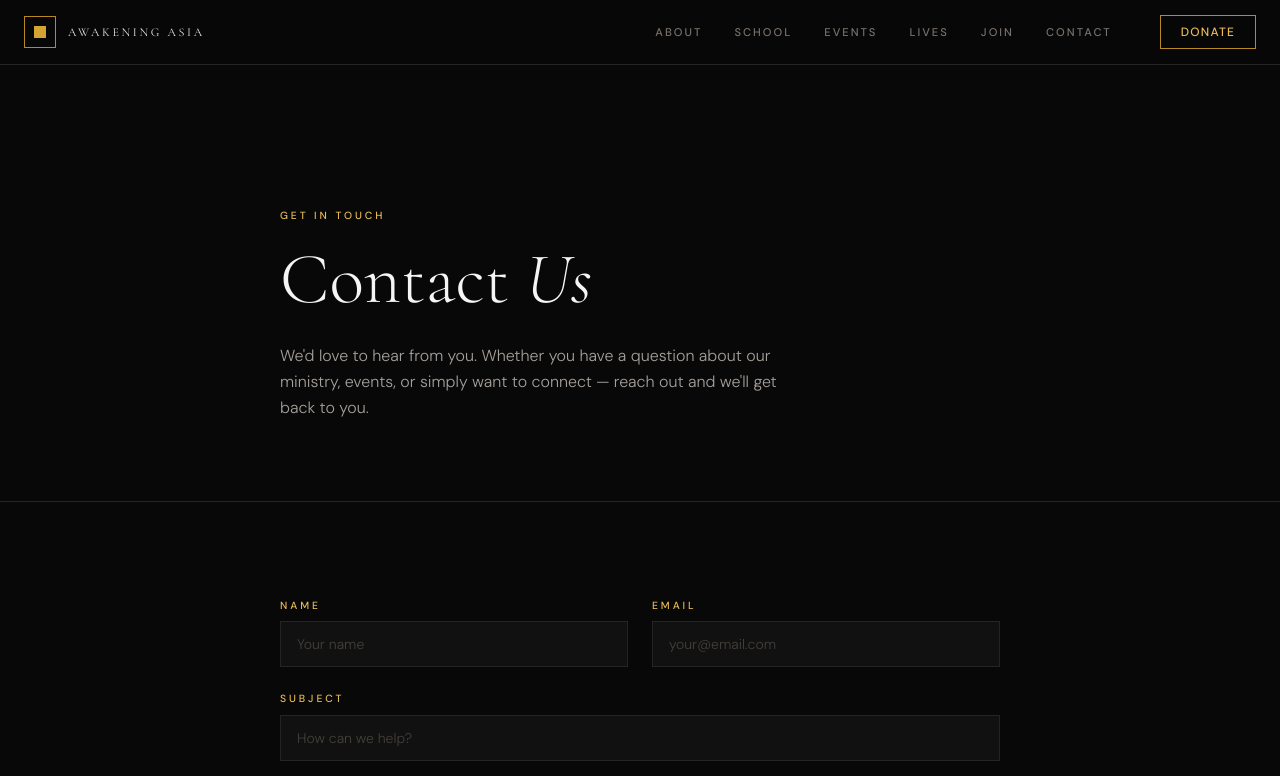
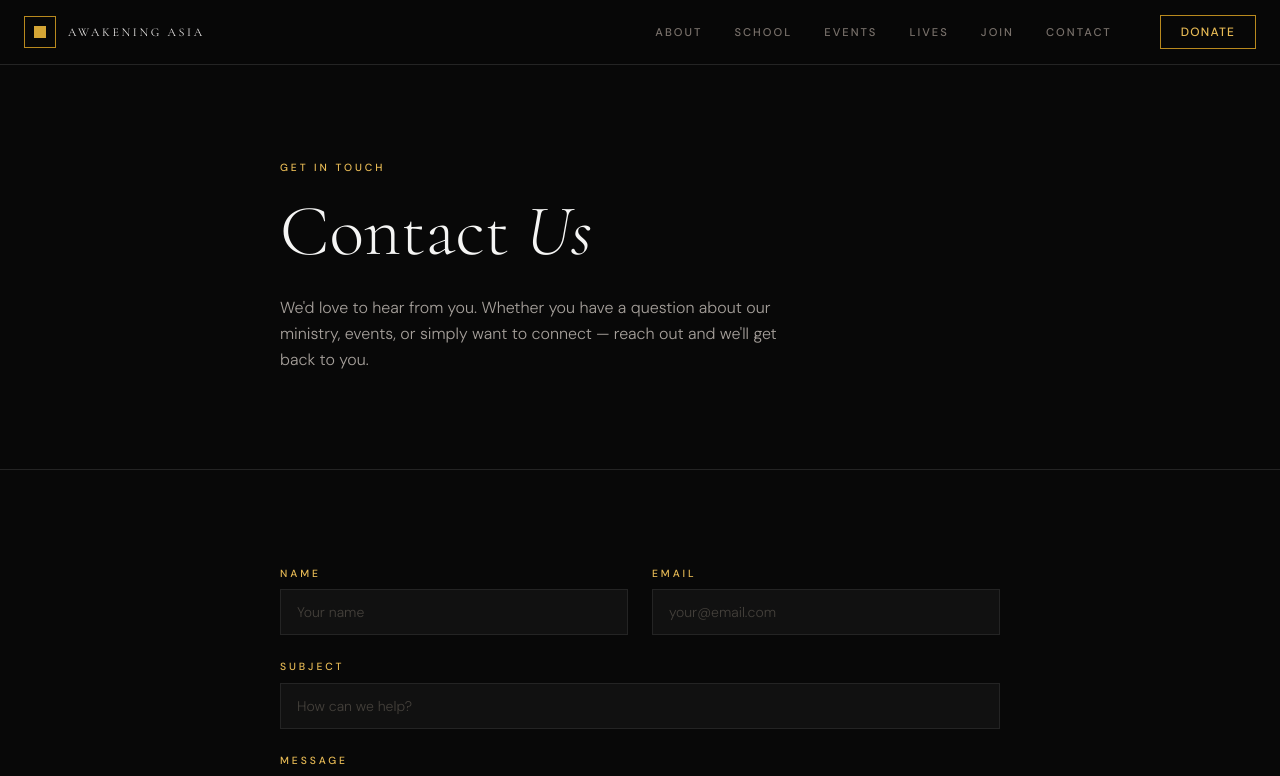
Before and after one commit to ichavesbr/awakening-asia, a Next.js app: page /contact in a window 1280 px wide. Shown: the top 776 px of the page. Built offline with nearby package versions, Linux system fonts and the light colour scheme.

Commit message:
fix(contact): adjust hero section padding to py-24

```diff
--- a/app/contact/ContactPage.tsx
+++ b/app/contact/ContactPage.tsx
@@ -60,7 +60,7 @@ export default function ContactPage() {
   return (
     <main className="min-h-screen bg-dark-900">
       {/* Hero */}
-      <section className="pt-36 pb-20 border-b border-dark-600">
+      <section className="py-24 border-b border-dark-600">
         <div className="max-w-3xl mx-auto px-6">
           <p className="section-label mb-4">Get in Touch</p>
           <h1 className="font-serif text-5xl md:text-7xl text-stone-100 font-light leading-[1.1]">
```
